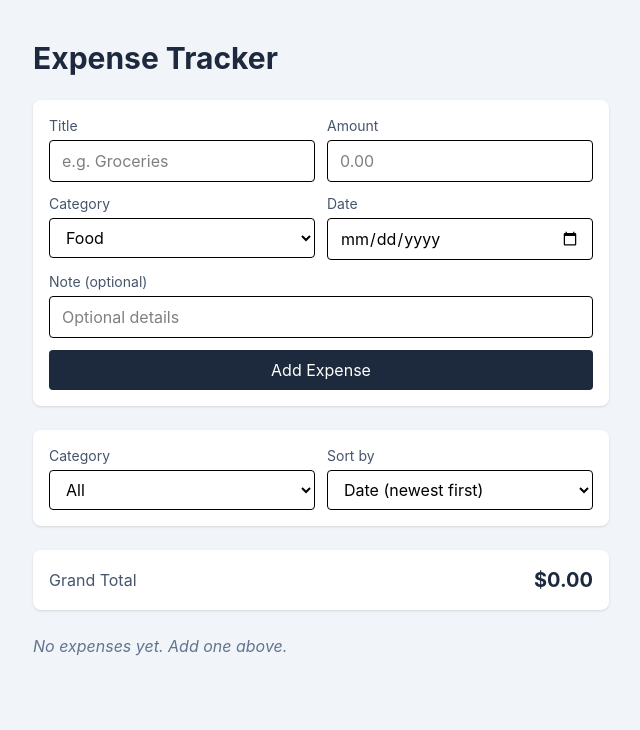
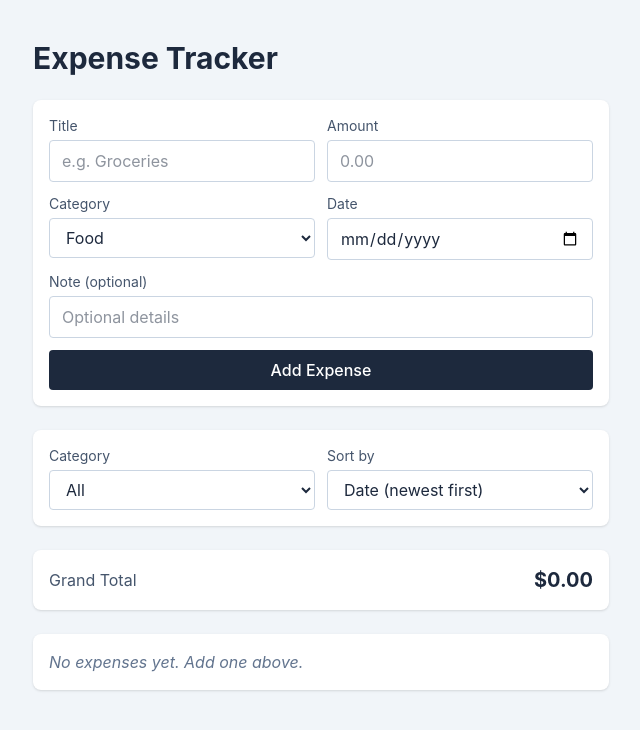
Before and after one commit to aayushhsapkota/react-redux-revision-expense-tracker-, a React (Vite) app: page / in a window 1280 px wide. Shown: the top 730 px of the page, without its empty margins (319-959 px from the left). Built offline with nearby package versions, Linux system fonts and the light colour scheme.

Commit message:
Phase 4: Refactor components to use Card and Button UI elements; implement Input component for form fields

```diff
--- a/src/App.jsx
+++ b/src/App.jsx
@@ -3,6 +3,7 @@ import useLocalStorage from './hooks/useLocalStorage'
 import ExpenseForm from './components/ExpenseForm'
 import ExpenseList from './components/ExpenseList'
 import ExpenseFilters from './components/ExpenseFilters'
+import Card from './components/ui/Card'
 
 function App() {
   // This is the "lifted" state — the single source of truth for the whole app.
@@ -88,7 +89,7 @@ function App() {
                   onSortChange={setSortBy}
                 />
 
-        <div className="bg-white p-4 rounded-lg shadow flex justify-between items-center">
+        <Card className="flex justify-between items-center">
           <div>
             <span className="text-slate-600">Grand Total</span>
             {previousTotal !== grandTotal && ( //&& is being used for conditional rendering in React.
@@ -98,10 +99,10 @@ function App() {
           <span className="text-xl font-bold text-slate-800">
             ${grandTotal.toFixed(2)}
           </span>
-        </div>
+        </Card>
 
-          {expenses.length > 0 && (
-          <div className="bg-white p-4 rounded-lg shadow">
+  {expenses.length > 0 && (
+          <Card>
             <p className="text-slate-600 mb-2 text-sm">By category</p>
             <ul className="space-y-1 text-sm">
               {Object.entries(categoryTotals).map(([category, total]) => (
@@ -113,7 +114,7 @@ function App() {
                 </li>
               ))}
             </ul>
-          </div>
+          </Card>
         )}
 
         <ExpenseList expenses={visibleExpenses} />
--- a/src/components/ExpenseFilters.jsx
+++ b/src/components/ExpenseFilters.jsx
@@ -1,14 +1,16 @@
+import Card from './ui/Card'
+
 const CATEGORY_OPTIONS = ['All', 'Food', 'Transport', 'Bills', 'Shopping', 'Other']
 
 function ExpenseFilters({ filterBy, onFilterChange, sortBy, onSortChange }) {
   return (
-    <div className="flex flex-col sm:flex-row gap-3 bg-white p-4 rounded-lg shadow">
+    <Card className="flex flex-col sm:flex-row gap-3">
       <div className="flex-1">
         <label className="block text-sm text-slate-600 mb-1">Category</label>
         <select
           value={filterBy}
           onChange={(e) => onFilterChange(e.target.value)}
-          className="border rounded px-3 py-2 w-full"
+          className="border border-slate-300 rounded px-3 py-2 w-full bg-white text-slate-800"
         >
           {CATEGORY_OPTIONS.map((cat) => (
             <option key={cat} value={cat === 'All' ? '' : cat}>
@@ -23,7 +25,7 @@ function ExpenseFilters({ filterBy, onFilterChange, sortBy, onSortChange }) {
         <select
           value={sortBy}
           onChange={(e) => onSortChange(e.target.value)}
-          className="border rounded px-3 py-2 w-full"
+          className="border border-slate-300 rounded px-3 py-2 w-full bg-white text-slate-800"
         >
           <option value="date-desc">Date (newest first)</option>
           <option value="date-asc">Date (oldest first)</option>
@@ -31,7 +33,7 @@ function ExpenseFilters({ filterBy, onFilterChange, sortBy, onSortChange }) {
           <option value="amount-asc">Amount (low to high)</option>
         </select>
       </div>
-    </div>
+    </Card>
   )
 }
 
--- a/src/components/ExpenseForm.jsx
+++ b/src/components/ExpenseForm.jsx
@@ -1,4 +1,7 @@
-import { useState, useRef, useId, memo } from 'react'
+import { useState, useRef, memo } from 'react'
+import Input from './ui/Input'
+import Button from './ui/Button'
+import Card from './ui/Card'
 
 const CATEGORIES = ['Food', 'Transport', 'Bills', 'Shopping', 'Other']
 
@@ -12,10 +15,7 @@ const emptyForm = {
 
 function ExpenseForm({ onAddExpense }) {
   const [form, setForm] = useState(emptyForm)
-  const titleInputRef = useRef(null) // will point at the real <input> DOM node
-
-  // Unique per component instance — used to safely link each <label> to its <input>.
-  const id = useId()
+  const titleInputRef = useRef(null) // forwarded through <Input> down to the real <input>
 
   // One handler for every field: the `name` attribute tells us which key to update.
   function handleChange(event) {
@@ -40,31 +40,21 @@ function ExpenseForm({ onAddExpense }) {
   }
 
   return (
+    <Card>
     <form
       onSubmit={handleSubmit}
-      className="grid gap-3 sm:grid-cols-2 bg-white p-4 rounded-lg shadow"
+      className="grid gap-3 sm:grid-cols-2"
     >
-      <div>
-        <label htmlFor={`${id}-title`} className="block text-sm text-slate-600 mb-1">
-          Title
-        </label>
-        <input
+      <Input
                 ref={titleInputRef}
-          id={`${id}-title`}
+                label="Title"
                 name="title"
                 value={form.title}
                 onChange={handleChange}
                 placeholder="e.g. Groceries"
-          className="border rounded px-3 py-2 w-full"
               />
-      </div>
-
-      <div>
-        <label htmlFor={`${id}-amount`} className="block text-sm text-slate-600 mb-1">
-          Amount
-        </label>
-        <input
-          id={`${id}-amount`}
+              <Input
+                label="Amount"
                 name="amount"
                 type="number"
                 step="0.01"
@@ -72,20 +62,17 @@ function ExpenseForm({ onAddExpense }) {
                 value={form.amount}
                 onChange={handleChange}
                 placeholder="0.00"
-          className="border rounded px-3 py-2 w-full"
               />
-      </div>
 
+
+       {/* Not <Input> — it's a <select>, different element; only Button/Card/Input were asked for */}
         <div>
-        <label htmlFor={`${id}-category`} className="block text-sm text-slate-600 mb-1">
-          Category
-        </label>
+          <label className="block text-sm text-slate-600 mb-1">Category</label>
           <select
-          id={`${id}-category`}
             name="category"
             value={form.category}
             onChange={handleChange}
-          className="border rounded px-3 py-2 w-full"
+            className="border border-slate-300 rounded px-3 py-2 w-full bg-white text-slate-800"
           >
             {CATEGORIES.map((cat) => (
               <option key={cat} value={cat}>
@@ -95,41 +82,30 @@ function ExpenseForm({ onAddExpense }) {
           </select>
         </div>
 
-      <div>
-        <label htmlFor={`${id}-date`} className="block text-sm text-slate-600 mb-1">
-          Date
-        </label>
-        <input
-          id={`${id}-date`}
+       <Input
+                label="Date"
                 name="date"
                 type="date"
                 value={form.date}
                 onChange={handleChange}
-          className="border rounded px-3 py-2 w-full"
               />
-      </div>
 
      <div className="sm:col-span-2">
-        <label htmlFor={`${id}-note`} className="block text-sm text-slate-600 mb-1">
-          Note (optional)
-        </label>
-        <input
-          id={`${id}-note`}
+              <Input
+                label="Note (optional)"
                 name="note"
                 value={form.note}
                 onChange={handleChange}
                 placeholder="Optional details"
-          className="border rounded px-3 py-2 w-full"
               />
             </div>
 
-      <button
-        type="submit"
-        className="sm:col-span-2 bg-slate-800 text-white rounded px-3 py-2 hover:bg-slate-700"
-      >
+
+           <Button type="submit" className="sm:col-span-2">
              Add Expense
-      </button>
+           </Button>
          </form>
+       </Card>
   )
 }
 
--- a/src/components/ExpenseList.jsx
+++ b/src/components/ExpenseList.jsx
@@ -1,16 +1,23 @@
 import ExpenseItem from './ExpenseItem'
+import Card from './ui/Card'
 
 function ExpenseList({ expenses }) {
   if (expenses.length === 0) {
-    return <p className="text-slate-500 italic">No expenses yet. Add one above.</p>
+    return (
+      <Card>
+        <p className="text-slate-500 italic">No expenses yet. Add one above.</p>
+      </Card>
+    )
   }
 
   return (
+    <Card>
     <ul>
       {expenses.map((expense) => (
         <ExpenseItem key={expense.id} expense={expense} />
       ))}
     </ul>
+    </Card>
   )
 }
 
--- /dev/null
+++ b/src/components/ui/Button.jsx
@@ -0,0 +1,17 @@
+const VARIANTS = {
+  primary: 'bg-slate-800 text-white hover:bg-slate-700',
+  ghost: 'bg-transparent text-slate-600 hover:bg-slate-200',
+}
+
+function Button({ variant = 'primary', className = '', children, ...rest }) {
+  return (
+    <button
+      className={`rounded px-3 py-2 font-medium transition-colors ${VARIANTS[variant]} ${className}`}
+      {...rest}
+    >
+      {children}
+    </button>
+  )
+}
+
+export default Button
--- /dev/null
+++ b/src/components/ui/Card.jsx
@@ -0,0 +1,9 @@
+function Card({ children, className = '' }) {
+  return (
+    <div className={`bg-white p-4 rounded-lg shadow ${className}`}>
+      {children}
+    </div>
+  )
+}
+
+export default Card
--- /dev/null
+++ b/src/components/ui/Input.jsx
@@ -0,0 +1,24 @@
+import { forwardRef, useId } from 'react'
+
+// forwardRef: unavoidable here — ExpenseForm needs a real DOM ref to this
+// input to call .focus() on it (Phase 2), and plain function components
+// can't receive `ref` as a normal prop.
+const Input = forwardRef(function Input({ label, className = '', ...rest }, ref) {
+  const id = useId()
+
+  return (
+    <div>
+      <label htmlFor={id} className="block text-sm text-slate-600 mb-1">
+        {label}
+      </label>
+      <input
+        ref={ref}
+        id={id}
+        className={`border border-slate-300 rounded px-3 py-2 w-full bg-white text-slate-800 ${className}`}
+        {...rest}
+      />
+    </div>
+  )
+})
+
+export default Input
```
Lines whose indentation alone changed are shown as unchanged.
